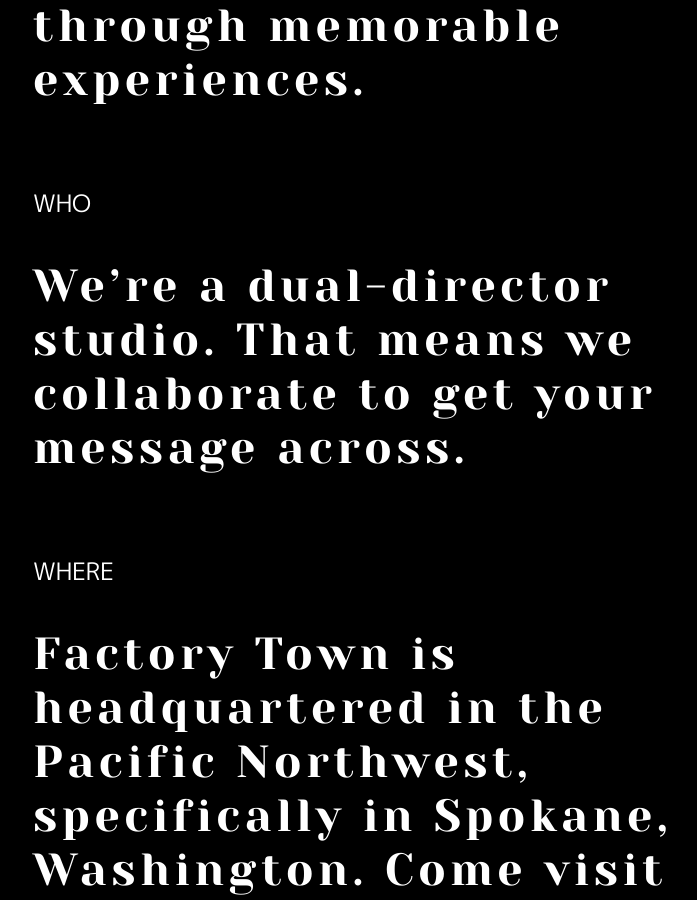
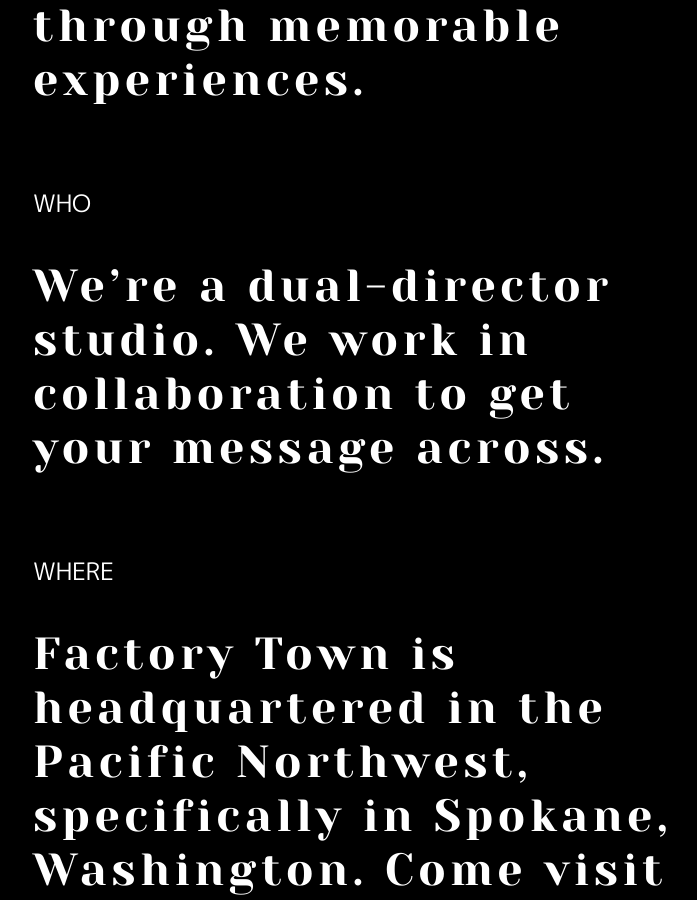
Before and after one commit to factorytown/factorytown.github.io, a Jekyll site: the page built from _pages/about.md, in a window 1280 px wide and 900 px high, scrolled down 902 px. Shown: the whole window, without its empty margins (287-984 px from the left). Built offline with Jekyll 4.4.1, drawn with Linux system fonts in a browser that asks for light colours; nearby versions of some CDN libraries.

Commit message:
Updated About

```diff
--- a/_pages/about.md
+++ b/_pages/about.md
@@ -13,7 +13,7 @@
 
 ### WHO
 
-## We're a dual-director studio. That means we collaborate to get your message across.
+## We're a dual-director studio. We work in collaboration to get your message across.
 
 <BR>
 
```
